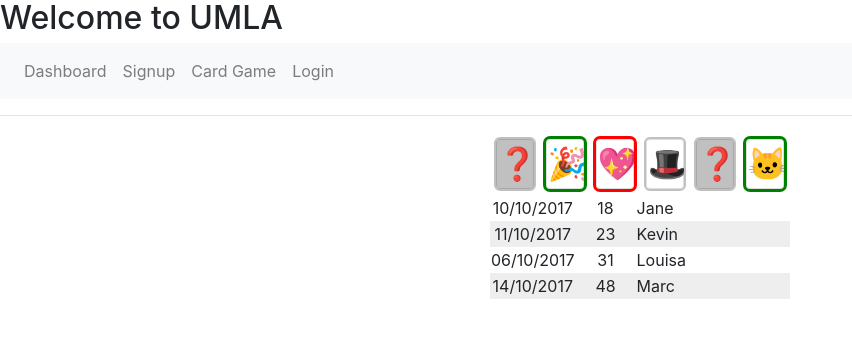
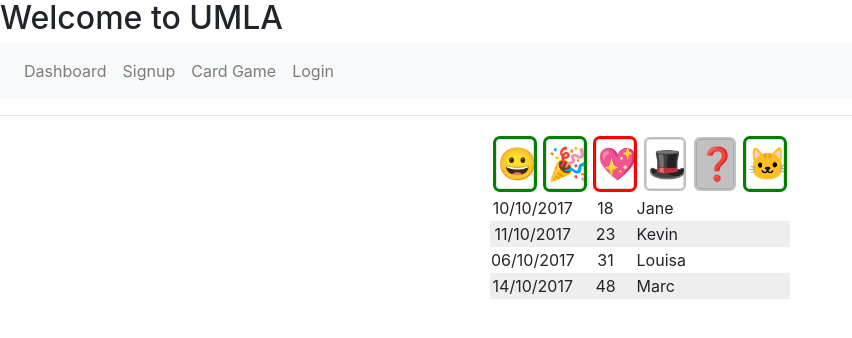
Before and after one commit to LePingu/umla_project, a React (Create React App) app in the folder client/: page /cardgame in a window 1280 px wide. Shown: the top 338 px of the page, without its empty margins (0-852 px from the left). Built offline with nearby package versions, Linux system fonts and the light colour scheme.

Commit message:
created component with props and constructor

```diff
--- a/client/src/App.js
+++ b/client/src/App.js
@@ -3,7 +3,7 @@ import { Register } from './authentication/Register';
 import { BrowserRouter as Router, Route, Switch, Link } from 'react-router-dom';
 import { Dashboard } from './authentication/Dashboard.js';
 import { Login } from './authentication/Login.js';
-import { CardGame } from './card/Card.js';
+import CardGame from './card/CardGame.js';
 import { PrivateRoute } from './routing/PrivateRoute.js';
 import './App.css';
 
--- a/client/src/card/Card.js
+++ b/client/src/card/Card.js
@@ -1,49 +1,41 @@
 import React from 'react'
-import shuffle from 'lodash/shuffle'
-import HallOfFame, { FAKE_HOF } from './HallOfFame'
+import PropTypes from 'prop-types'
 
 import './Card.css'
 
+
 const HIDDEN_SYMBOL = '❓'
-const SIDE = 6
-const SYMBOLS = '😀🎉💖🎩🐶🐱🦄🐬🌍🌛🌞💫🍎🍌🍓🍐🍟🍿'
 
-const Card = ({ card, feedback, onClick }) => (
-    <div className={`card ${feedback}`} onClick={() => onClick(card, feedback)}>
-      <span className="symbol">
-        {feedback === 'hidden' ? HIDDEN_SYMBOL : card}
-      </span>
-    </div>
-  )
-
-var cards = ({}) => {
-    const result = []
-    const size = SIDE * SIDE
-    const candidates = shuffle(SYMBOLS)
-    while (result.length < size) {
-      const card = candidates.pop()
-      result.push(card, card)
-    }
-    return shuffle(result)
+function handleCardClick(feedback) {
+    console.log(feedback, 'clicked');
   }
 
-function handleCardClick(card, feedback) {
-    console.log(feedback, 'clicked')
-  }
-const won = true;
+class Card extends React.Component {
 
-export class CardGame extends React.Component {
-    render() {
-        return (
-            <div className="memory">
-        <Card card="😀" feedback="hidden" onClick={handleCardClick} />
-        <Card card="🎉" feedback="justMatched" onClick={handleCardClick} />
-        <Card card="💖" feedback="justMismatched" onClick={handleCardClick} />
-        <Card card="🎩" feedback="visible" onClick={handleCardClick} />
-        <Card card="🐶" feedback="hidden" onClick={handleCardClick} />
-        <Card card="🐱" feedback="justMatched" onClick={handleCardClick} />
-        {won && <HallOfFame entries={FAKE_HOF} />}
-      </div>
+    constructor(props) {
+        super(props);
+        handleCardClick = handleCardClick.bind(this);
+      }
+
+    static propTypes = {
+        card: PropTypes.string.isRequired,
+        feedback: PropTypes.oneOf([
+            'hidden',
+            'justMatched',
+            'justMismatched',
+            'visible',
+        ]).isRequired,
+        index: PropTypes.number.isRequired
+    }
+    render(){
+        return(
+            <div className={`card ${this.props.feedback}`} onClick={() => handleCardClick(this.props.index)}>
+                <span className="symbol">
+                    {this.props.feedback === 'hidden' ? HIDDEN_SYMBOL : this.props.card}
+                </span>
+            </div>
         )
-      }
+    }
 }
+
+export default Card;
--- /dev/null
+++ b/client/src/card/CardGame.js
@@ -0,0 +1,40 @@
+import React from 'react'
+import shuffle from 'lodash/shuffle'
+import HallOfFame, { FAKE_HOF } from './HallOfFame'
+import Card from './Card'
+
+const SIDE = 6
+const SYMBOLS = '😀🎉💖🎩🐶🐱🦄🐬🌍🌛🌞💫🍎🍌🍓🍐🍟🍿'
+
+var cards_shuffle = ({}) => {
+    const result = []
+    const size = SIDE * SIDE
+    const candidates = shuffle(SYMBOLS)
+    while (result.length < size) {
+      const card = candidates.pop()
+      result.push(card, card)
+    }
+    return shuffle(result)
+  }
+
+const cards = [{ card:"😀", feedback:"justMatched", index:0 },
+{card:"🎉", feedback:"justMatched", index:1},
+{card:"💖", feedback:"justMismatched", index:2},
+{card:"🎩", feedback:"visible", index:3},
+{card:"🐶", feedback:"hidden", index:4},
+{card:"🐱", feedback:"justMatched", index:5}];
+
+const won = true;
+
+class CardGame extends React.Component {
+    render() {
+        return (
+          <div className="memory">
+            {cards.map(c => <Card card={c.card} feedback={c.feedback} index={c.index} key={c.index} />)}
+            {won && <HallOfFame entries={FAKE_HOF} />}
+          </div>
+        )
+      }
+}
+
+export default CardGame;
--- a/client/src/card/HallOfFame.js
+++ b/client/src/card/HallOfFame.js
@@ -1,4 +1,5 @@
 import React from 'react'
+import PropTypes from 'prop-types'
 
 import './HallOfFame.css'
 
@@ -18,6 +19,17 @@ const HallOfFame = ({ entries }) => (
   </table>
 )
 
+HallOfFame.propTypes = {
+    entries: PropTypes.arrayOf(
+      PropTypes.shape({
+        date: PropTypes.string.isRequired,
+        guesses: PropTypes.number.isRequired,
+        id: PropTypes.number.isRequired,
+        player: PropTypes.string.isRequired,
+      })
+    ).isRequired,
+}
+
 export default HallOfFame
 
 // == Internal helpers ==============================================
```
